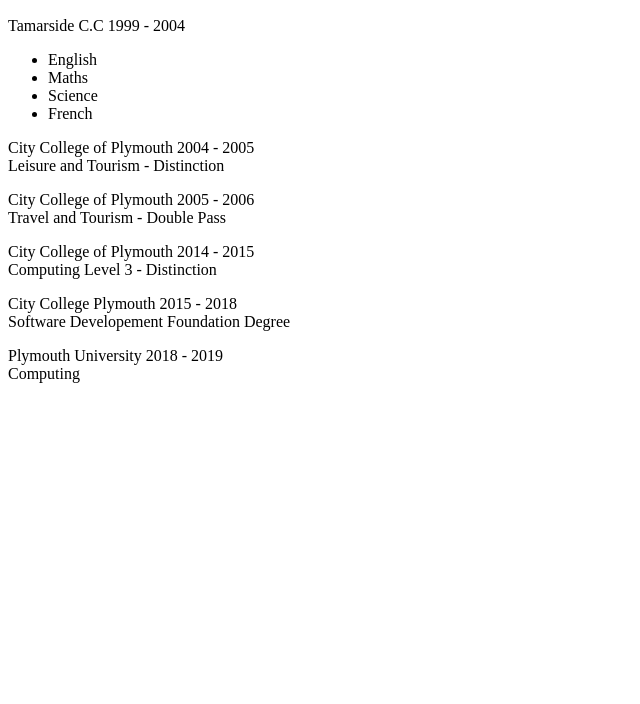
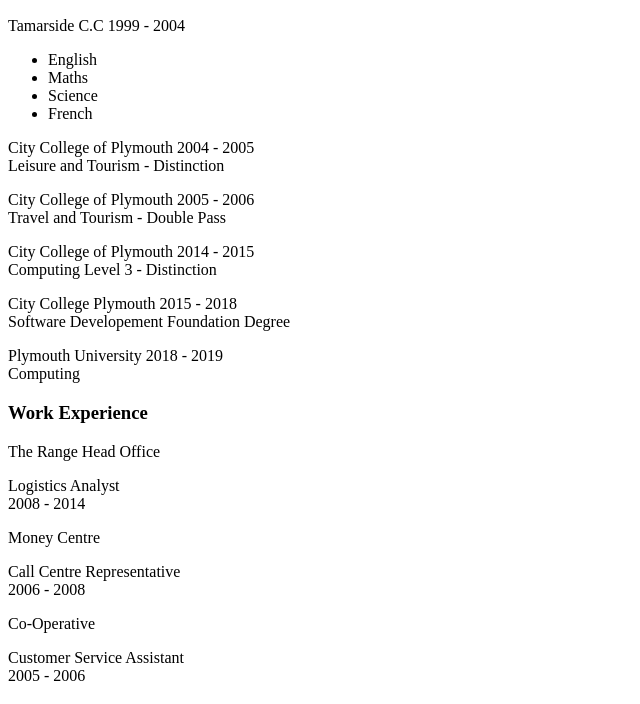
Before and after one commit to DanniiSenior/CV, a plain HTML site: page index.html in a window 1280 px wide. Shown: the part 96-800 px from the top of the page, without its empty margins (0-640 px from the left). Drawn offline with Linux system fonts and the light colour scheme.

Commit message:
added in work information

```diff
--- a/index.html
+++ b/index.html
@@ -51,8 +51,20 @@
         </div>
 
         <div class="work-container">
+            <h3>Work Experience</h3>
 
+            <div class="work">
+              <p>The Range Head Office</p>
+              <div>Logistics Analyst</div>
+              <div>2008 - 2014</div>
+
+              <p>Money Centre</p>
+              <div>Call Centre Representative</div>
+              <div>2006 - 2008</div>
+
+                <p>Co-Operative</p>
+                <div>Customer Service Assistant</div>
+                <div>2005 - 2006</div>
               </div>
-
     </body>
 </html>
```
Also changed, not shown: 1 other file. Lines whose indentation alone changed are shown as unchanged.
